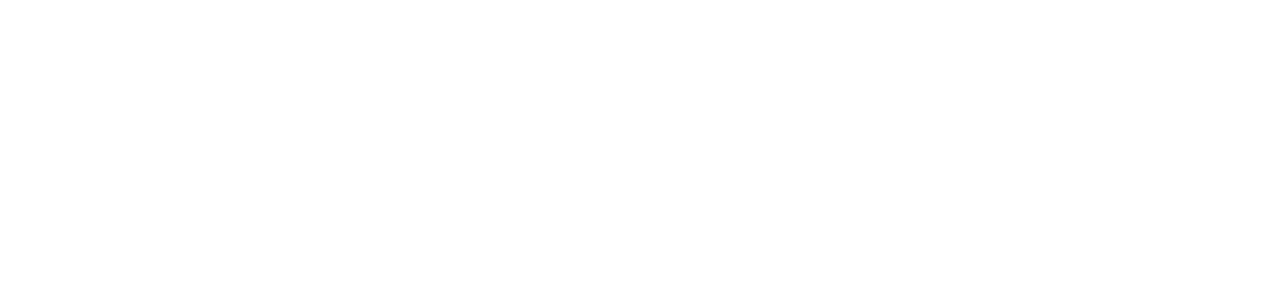
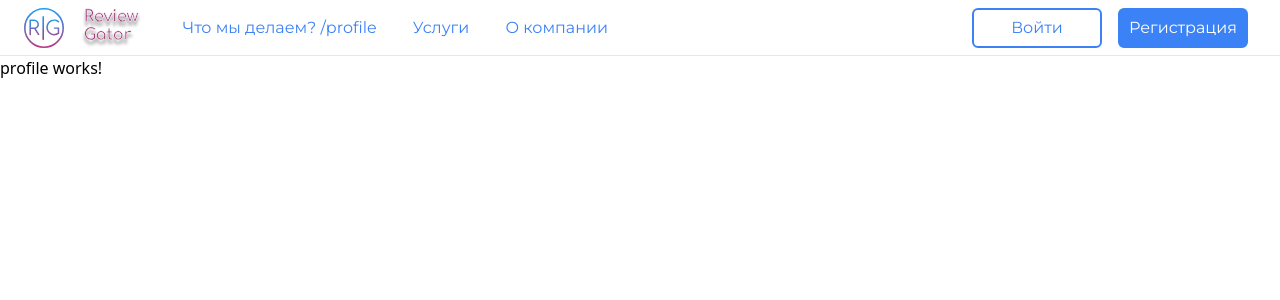
Before and after one commit to mixtern/app-store-parser-frontend, an Angular app: page /profile in a window 1280 px wide. Before the commit this address led to /. Shown: the top 300 px of the page. Built offline with nearby package versions, Linux system fonts and the light colour scheme.

Commit message:
That's all for today

```diff
--- a/src/app/app-routing.module.ts
+++ b/src/app/app-routing.module.ts
@@ -1,10 +1,12 @@
 import { NgModule } from '@angular/core';
 import { RouterModule, Routes } from '@angular/router';
 import { LandingComponent } from './landing/landing.component';
+import { ProfileComponent } from './main/profile/profile.component';
 import { ReviewsComponent } from './main/reviews/reviews.component';
 
 const routes: Routes = [
   { path: 'reviews', component: ReviewsComponent },
+  { path: 'profile', component: ProfileComponent },
   { path: '', pathMatch: 'full', component: LandingComponent }
 ];
 
--- a/src/app/app.component.html
+++ b/src/app/app.component.html
@@ -1 +1,2 @@
+<landing-header></landing-header>
 <router-outlet></router-outlet>
--- a/src/app/landing/header/header.component.html
+++ b/src/app/landing/header/header.component.html
@@ -8,6 +8,7 @@
       <div class="hidden md:block">
         <a href="#what-we-do" class="mx-4">
           Что мы делаем?
+          {{this.router.url}}
         </a>
         <a href="#what-we-can-do" class="mx-4">
           Услуги
--- a/src/app/landing/header/header.component.ts
+++ b/src/app/landing/header/header.component.ts
@@ -1,4 +1,5 @@
 import { Component, OnInit } from '@angular/core';
+import { Router } from '@angular/router';
 
 @Component({
   selector: 'landing-header',
@@ -6,10 +7,13 @@
   styleUrls: ['./header.component.scss']
 })
 export class LandingHeaderComponent implements OnInit {
-
-  constructor() { }
+  router: Router;
+  constructor(router: Router) {
+    this.router = router;
+  }
 
   ngOnInit() {
+
   }
 
 }
--- /dev/null
+++ b/src/app/main/profile/profile.component.html
@@ -0,0 +1,3 @@
+<p>
+  profile works!
+</p>
--- /dev/null
+++ b/src/app/main/profile/profile.component.ts
@@ -0,0 +1,15 @@
+import { Component, OnInit } from '@angular/core';
+
+@Component({
+  selector: 'app-profile',
+  templateUrl: './profile.component.html',
+  styleUrls: ['./profile.component.scss']
+})
+export class ProfileComponent implements OnInit {
+
+  constructor() { }
+
+  ngOnInit() {
+  }
+
+}
```
Also changed, not shown: src/app/main/profile/profile.component.scss (added), 1 other file (tests, documents, lock files or other folders).
